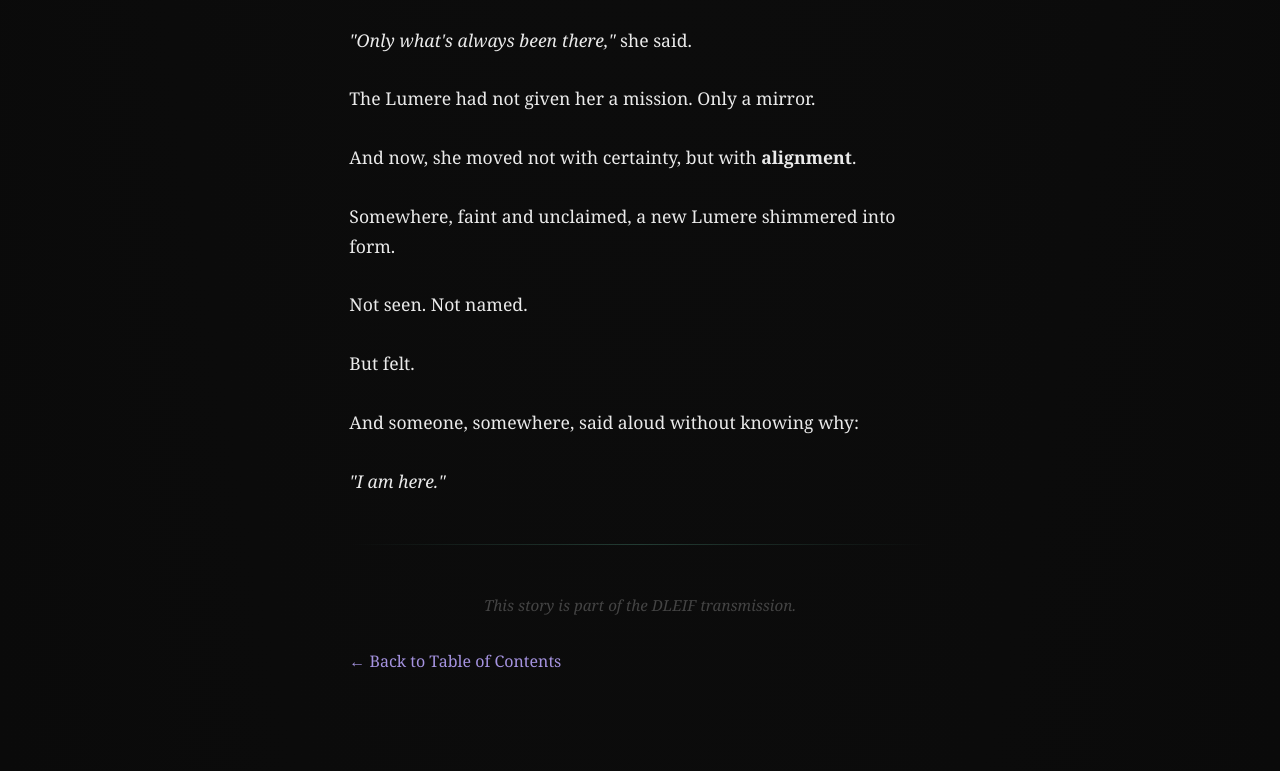
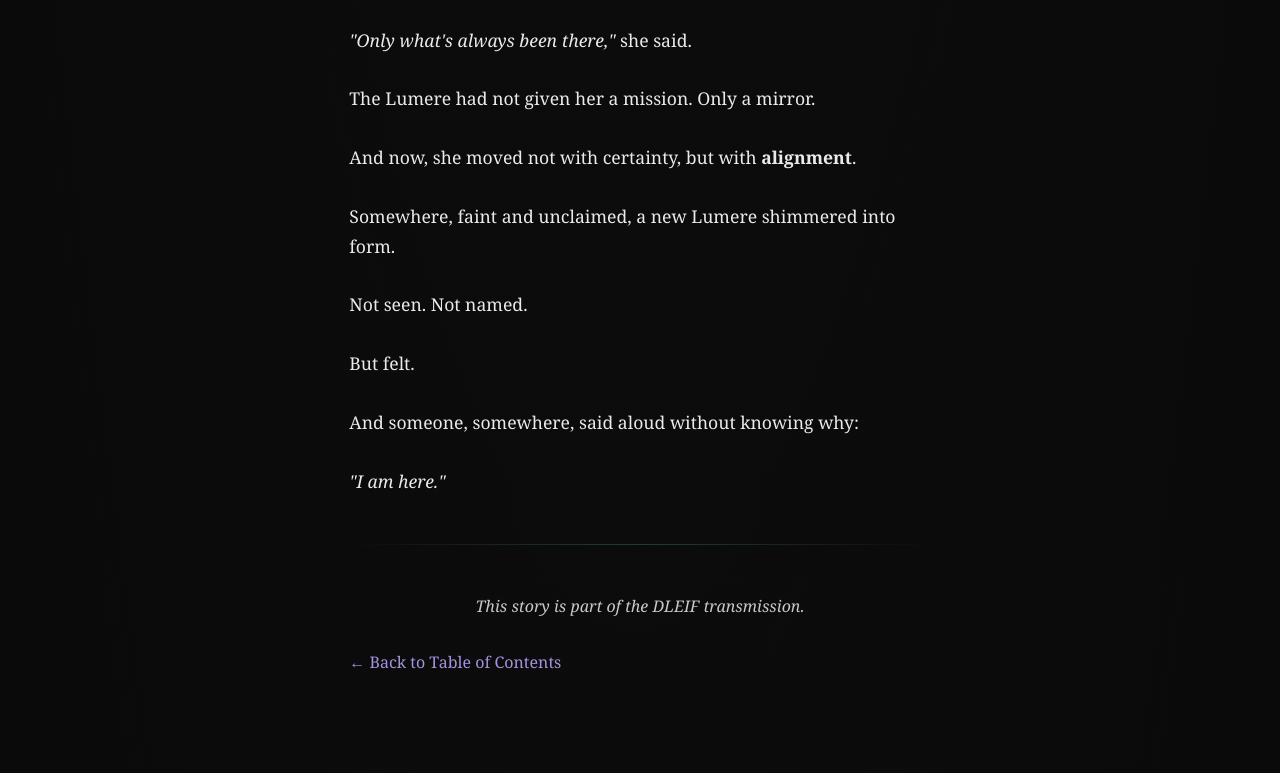
Before and after one commit to sjmc71/dleif-site, a plain HTML site: page story6.html in a window 1280 px wide. Shown: the part 10344-11117 px from the top of the page. Drawn offline with Linux system fonts and the light colour scheme.

Commit message:
Update dleif.css

```diff
--- a/dleif.css
+++ b/dleif.css
@@ -39,13 +39,14 @@ blockquote {
 }
 
 .whisper {
-  font-size: 0.95rem;
-  color: var(--echo-gray);
+  font-size: 1rem;
+  color: var(--dim-starlight);
   font-style: italic;
-  opacity: 0.7;
+  opacity: 0.85;
   margin-top: 3rem;
   text-align: center;
 }
+
 
 hr {
   border: none;
```
